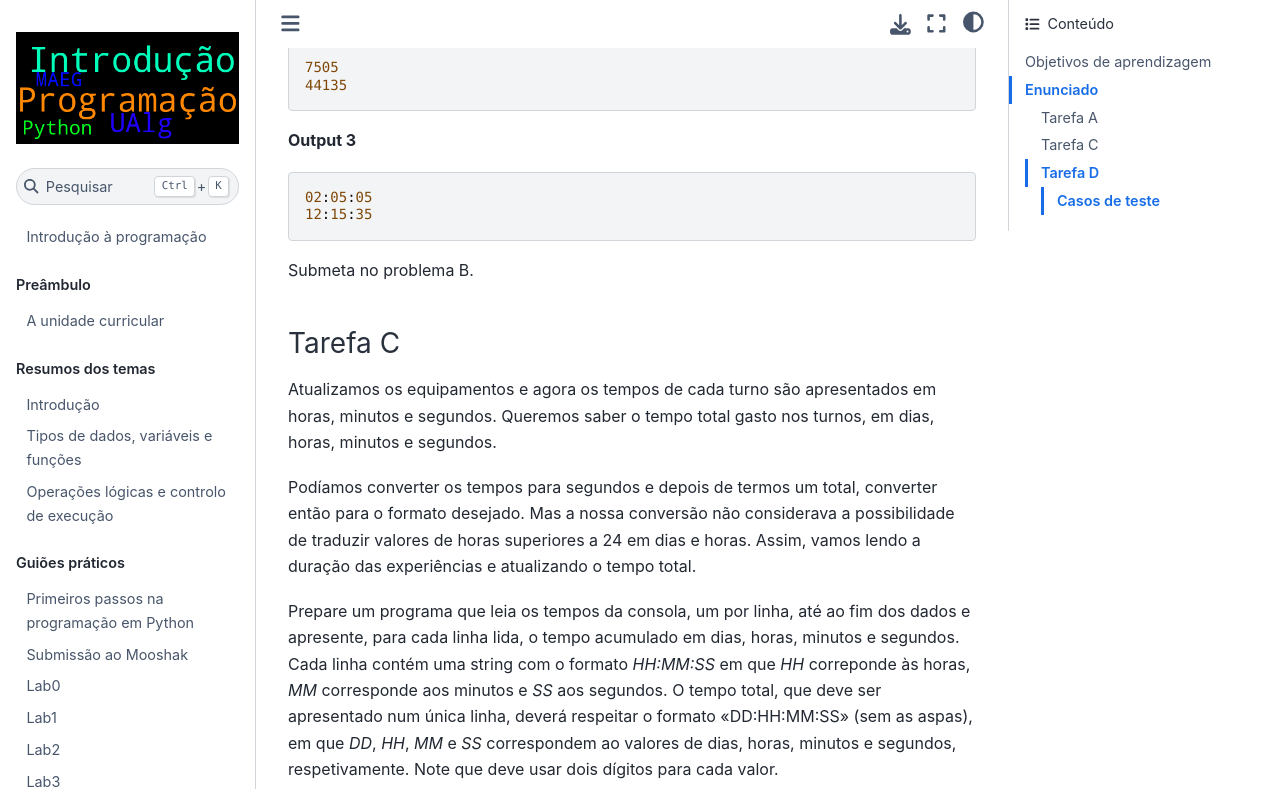
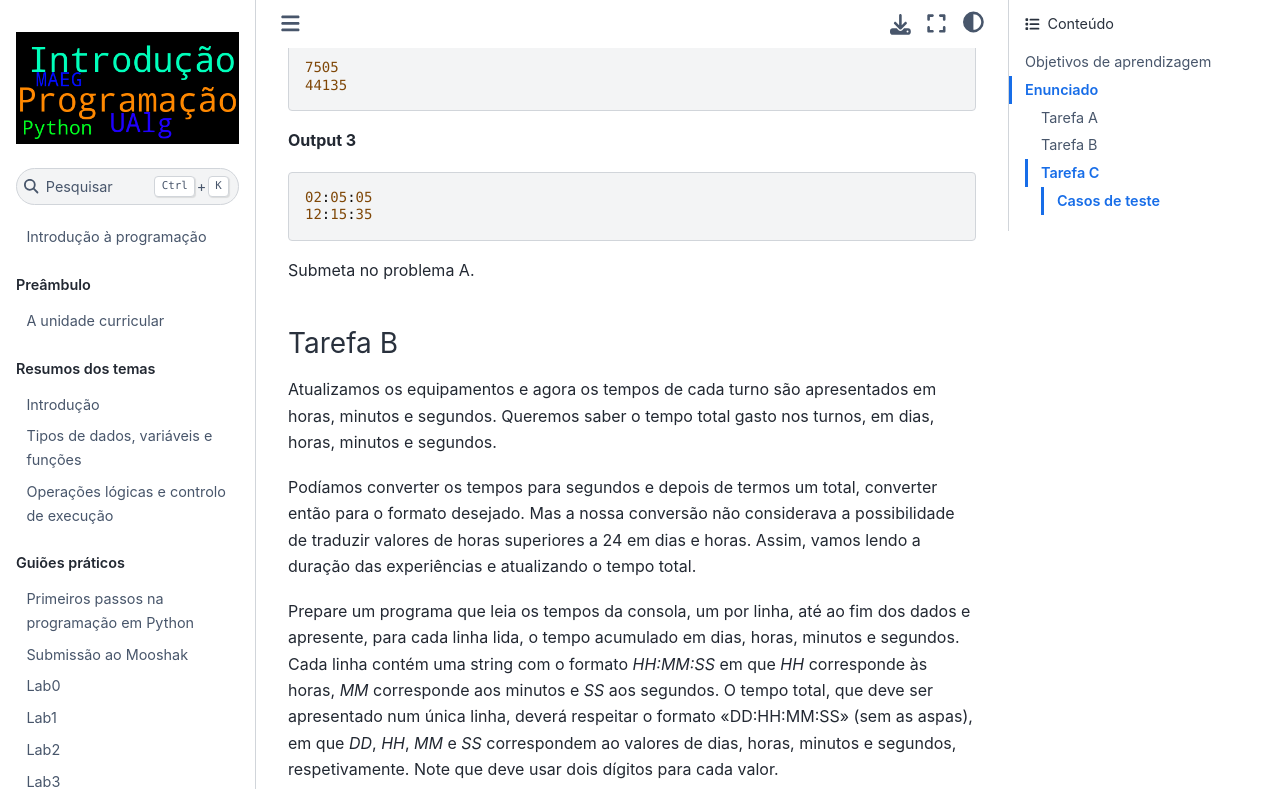
Before and after one commit to margaridamadeira/IP-2022-23, a Jupyter Book: the page built from docs/Lab4.md, in a window 1280 px wide and 1400 px high, scrolled down 1251 px. Shown: the top 789 px of the window. Built offline with Jupyter Book 1.0.4 settings and Sphinx 7.4.7 and the Sphinx Book theme 1.1.4, drawn with Linux system fonts in a browser that asks for light colours; some of the changed text lies outside the part shown.

````diff
--- a/docs/Lab4.md
+++ b/docs/Lab4.md
@@ -60,15 +60,15 @@ Prepare um programa em Python que leia uma sequência de números, um por linha
 12:15:35
 ```
 
-Submeta no problema B.
+Submeta no problema A.
 
-### Tarefa C
+### Tarefa B
 
 Atualizamos os equipamentos e agora os tempos de cada turno são apresentados em horas, minutos e segundos. Queremos saber o tempo total gasto nos turnos, em dias, horas, minutos e segundos.
 
 Podíamos converter os tempos para segundos e depois de termos um total, converter então para o formato desejado. Mas a nossa conversão não considerava a possibilidade de traduzir valores de horas superiores a 24 em dias e horas. Assim, vamos lendo a duração das experiências e atualizando o tempo total.
 
-Prepare um programa que leia os tempos da consola, um por linha, até ao fim dos dados e apresente, para cada linha lida, o tempo acumulado em dias, horas, minutos e segundos. Cada linha contém uma string com o formato *HH:MM:SS* em que *HH* correponde às horas, *MM* corresponde aos minutos e *SS* aos segundos. O tempo total, que deve ser apresentado num única linha, deverá respeitar o formato "DD:HH:MM:SS" (sem as aspas), em que *DD*, *HH*, *MM* e *SS* correspondem ao valores de dias, horas, minutos e segundos, respetivamente. Note que deve usar dois dígitos para cada valor.
+Prepare um programa que leia os tempos da consola, um por linha, até ao fim dos dados e apresente, para cada linha lida, o tempo acumulado em dias, horas, minutos e segundos. Cada linha contém uma string com o formato *HH:MM:SS* em que *HH* corresponde às horas, *MM* corresponde aos minutos e *SS* aos segundos. O tempo total, que deve ser apresentado num única linha, deverá respeitar o formato "DD:HH:MM:SS" (sem as aspas), em que *DD*, *HH*, *MM* e *SS* correspondem ao valores de dias, horas, minutos e segundos, respetivamente. Note que deve usar dois dígitos para cada valor.
 
 
 
@@ -104,9 +104,9 @@ Prepare um programa que leia os tempos da consola, um por linha, até ao fim dos
 02:03:06:00
 ```
 
-Submeta no problema C.
+Submeta no problema B.
 
-### Tarefa D
+### Tarefa C
 
 Estamos a registar o trabalho e verificámos que muitas vezes há erros na introdução das datas. É preciso então validar as datas introduzidas.
 
@@ -160,4 +160,4 @@ Cada linha do output repetirá o input acrescentando " -> Válida" (sem as aspas
 ```
 
 
-Submeta no problema D.
+Submeta no problema C.
````
